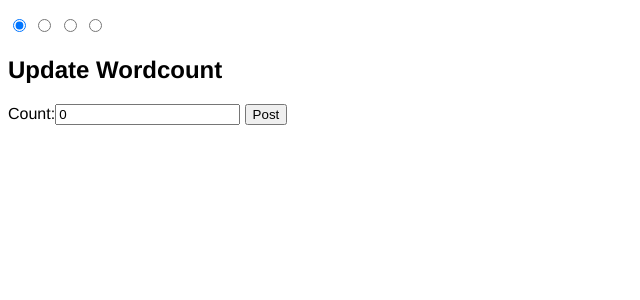
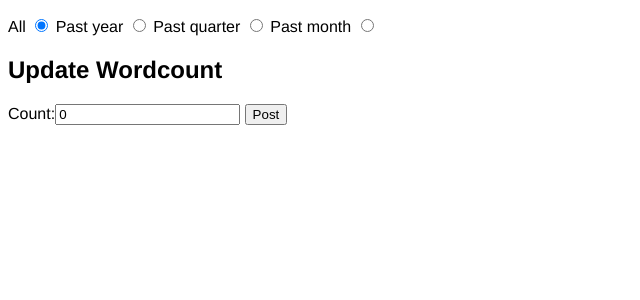
Before and after one commit to magnusmorton/thesisometer, a Django app: page / in a window 1280 px wide. Shown: the part 26-326 px from the top of the page, without its empty margins (0-640 px from the left). Run offline with Django 3.2, Linux system fonts and the light colour scheme; a user stored in the database is signed in; parts of the project's set-up code (start-up, migrations or seed data) failed here and were passed over; some libraries are stand-ins or nearby versions.

Commit message:
added date range selection

```diff
--- a/graphs/fixtures/graphs.json
+++ b/graphs/fixtures/graphs.json
@@ -40,7 +40,7 @@
     "pk": 5,
     "fields": {
       "count": 30,
-      "date": "2017-01-19",
+      "date": "2017-03-19",
       "user": 2
     }
   },
--- a/graphs/static/graphs/js/main.js
+++ b/graphs/static/graphs/js/main.js
@@ -1,3 +1,15 @@
+
+var graph_params = {
+        title: "Thesis Progress",
+        target: '#chart',
+        width: 1000,
+        height: 600,
+        right: 100,
+        x_accessor: "date",
+        y_accessor: "count",
+        missing_text: "No data",
+        show_missing_background: true
+};
 
 function drawGraph(data) {
     var labels = [];
@@ -9,28 +21,35 @@
     for (var i=0; i < graph_data.length; i++) {
        graph_data[i] = MG.convert.date(graph_data[i], "date");
     }
+    graph_params.data = graph_data;
+    graph_params.legend = labels;
+    delete graph_params.xax_format;
 
-    MG.data_graphic({
-        title: "Thesis Progress",
-        data:graph_data,
-        target: '#chart',
-        width: 1000,
-        height: 600,
-        right: 100,
-        x_accessor: "date",
-        y_accessor: "count",
-        missing_text: "No data",
-        show_missing_background: true,
-        legend: labels
-    });
+    MG.data_graphic(graph_params);
 
 
 }
 
+function rangeChangedHandler(event) {
+    console.log(this.value);
+    fetchDataAndDraw(this.value);
+}
+
+document.addEventListener('DOMContentLoaded', function() {
+    console.log("foo");
+    document.querySelectorAll('input[name="range"]').forEach(function(el) {
+        console.log(el);
+        el.onchange=rangeChangedHandler;
+    });
+    fetchDataAndDraw("all");
+
+}, false);
+
+function fetchDataAndDraw(range) {
     var xhr = new XMLHttpRequest();
-xhr.open('GET', 'graphs/api/users/');
+    xhr.open('GET', 'graphs/api/users/?date_range=' + range);
     xhr.responseType = "json";
-xhr.onload = function() {
+    xhr.onload = function () {
         if (xhr.status == 200) {
             console.log(xhr.response);
             drawGraph(xhr.response);
@@ -39,3 +58,4 @@
         }
     };
     xhr.send();
+}
--- a/graphs/templates/graphs/index.html
+++ b/graphs/templates/graphs/index.html
@@ -6,12 +6,20 @@
 
 {% block content %}
     <div id="chart"></div>
-    <div id="daterange">
-        <form id="daterange_form">
-            <input type="radio" name="range" checked />
-            <input type="radio" name="range" />
-            <input type="radio" name="range" />
-            <input type="radio" name="range" />
+    <div id="dater_ange">
+        <form id="date_range_form">
+            <label for="range_all">All</label>
+            <input type="radio" name="range" id="range_all" value="all" checked />
+
+
+            <label for="range_year">Past year</label>
+            <input type="radio" name="range" id="range_year" value="year"/>
+
+            <label for="range_quarter">Past quarter</label>
+            <input type="radio" name="range" id="range_quarter" value="quarter"/>
+
+            <label for="range_month">Past month</label>
+            <input type="radio" name="range" id="range_month" value="month"/>
         </form>
     </div>
 
```
Lines whose indentation alone changed are shown as unchanged.
